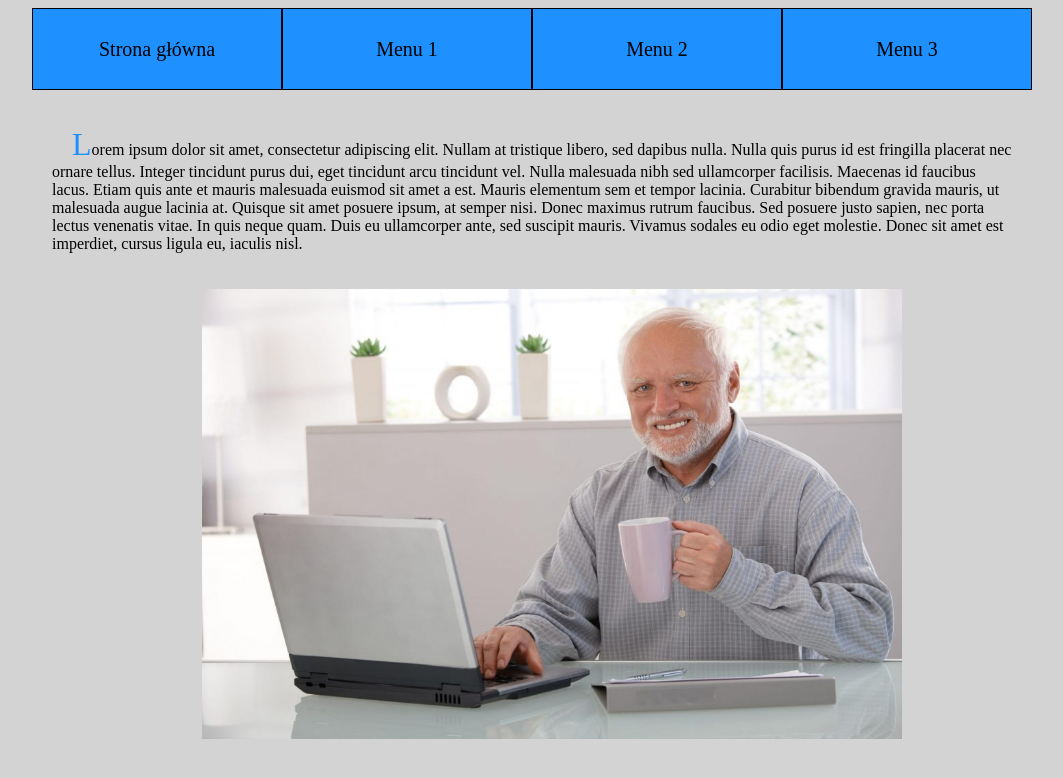
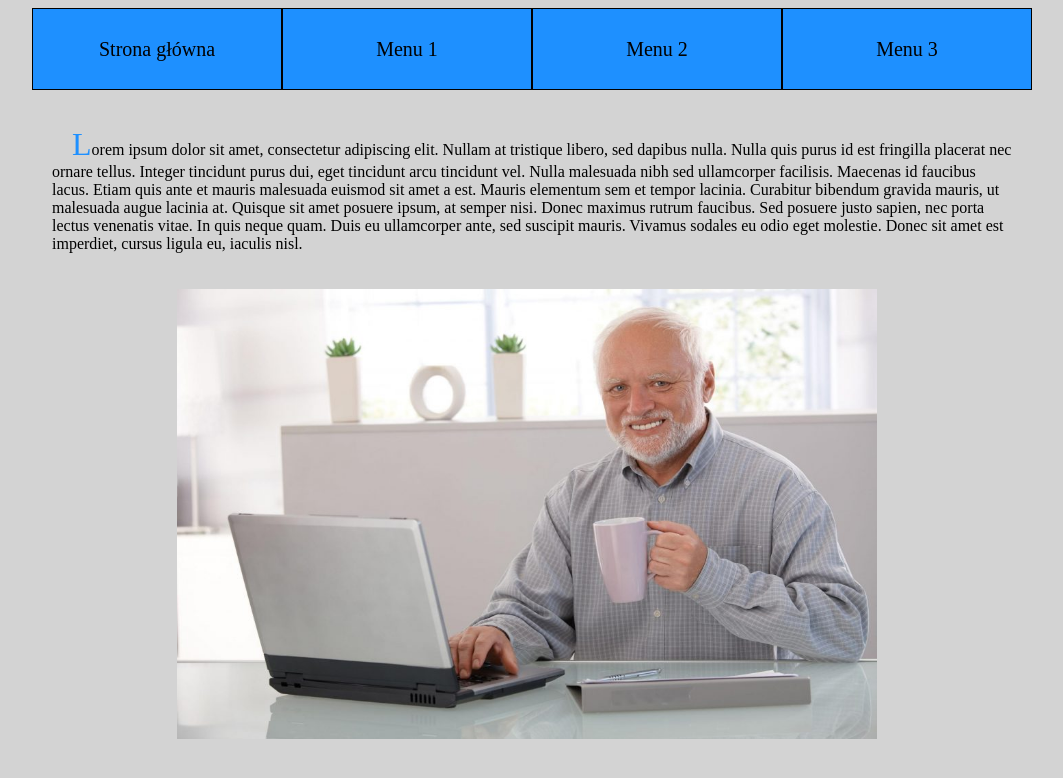
Before and after one commit to dmik11/pwi, a plain HTML site: page index.html in a window 1280 px wide. Shown: the whole page, without its empty margins (108-1171 px from the left). Drawn offline with Linux system fonts and the light colour scheme.

Commit message:
Update index.css

```diff
--- a/index.css
+++ b/index.css
@@ -19,7 +19,7 @@ main {
 
 img {
     padding-top: 20px;
-    padding-left: 150px;
+    padding-left: 125px;
 }
 
 p {
```
